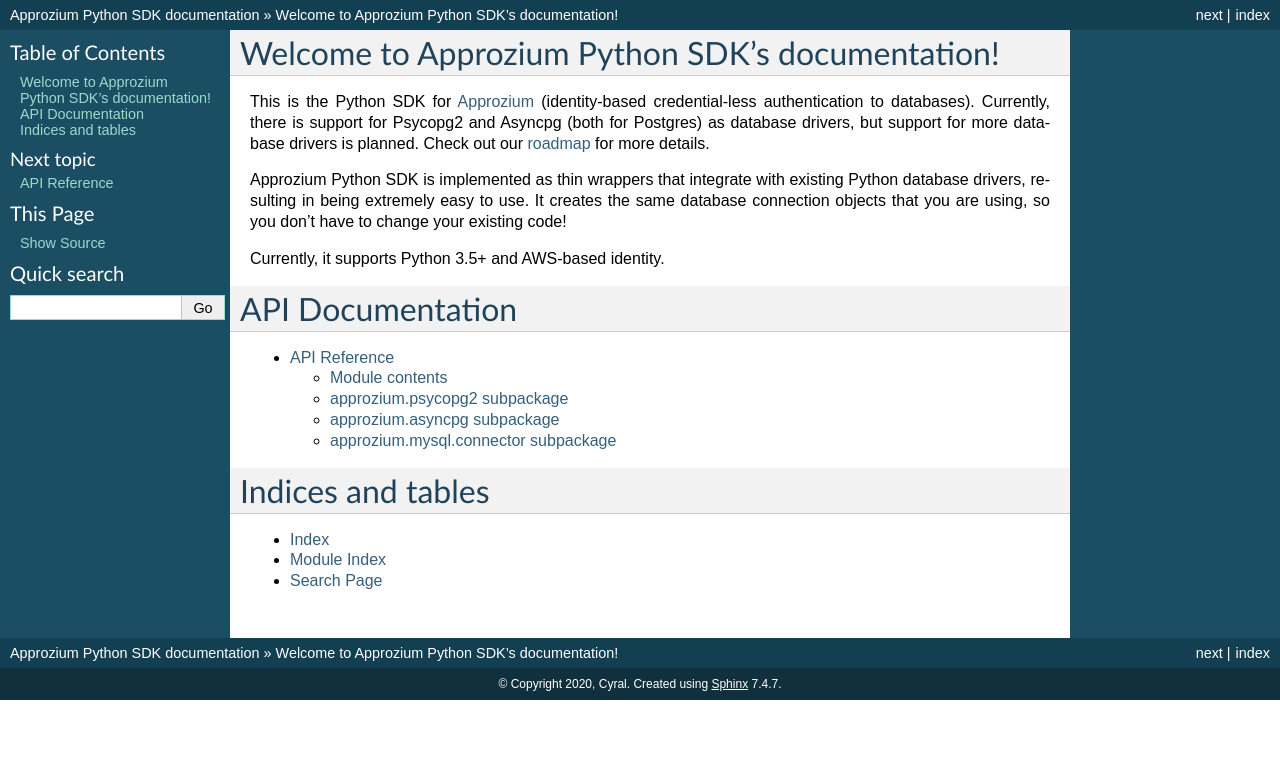
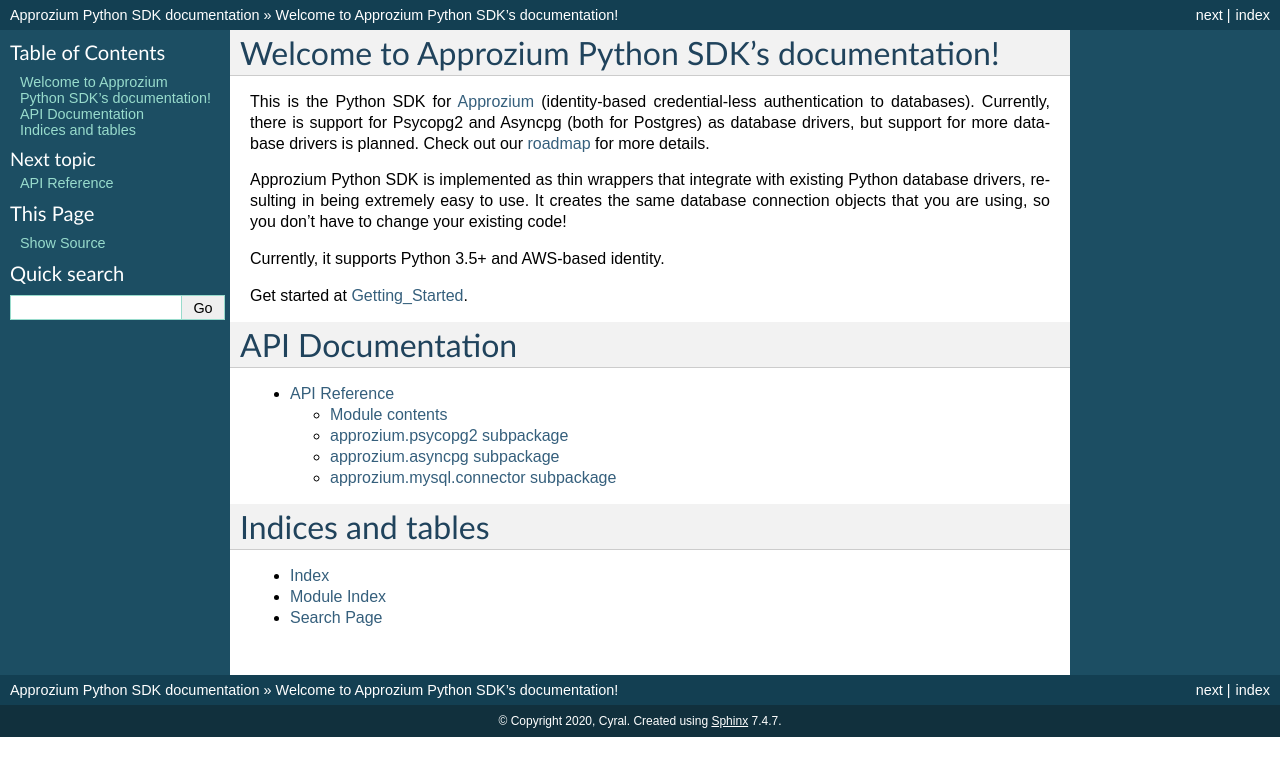
Before and after one commit to cyralinc/approzium, a Sphinx documentation site: the page built from sdk/python/docs/source/index.rst, in a window 1280 px wide. Shown: the top 776 px of the page. Built offline with Sphinx 7.4.7, drawn with Linux system fonts in a browser that asks for light colours.

Commit message:
Add link

```diff
--- a/sdk/python/docs/source/index.rst
+++ b/sdk/python/docs/source/index.rst
@@ -12,8 +12,11 @@
 
 Currently, it supports Python 3.5+ and AWS-based identity.
 
+Get started at Getting_Started_.
+
 .. _Approzium: https://approzium.org/
 .. _roadmap: https://approzium.org/src-pages-roadmap
+.. _Getting_Started: :doc:`getting-started`
 
 
 API Documentation
```
